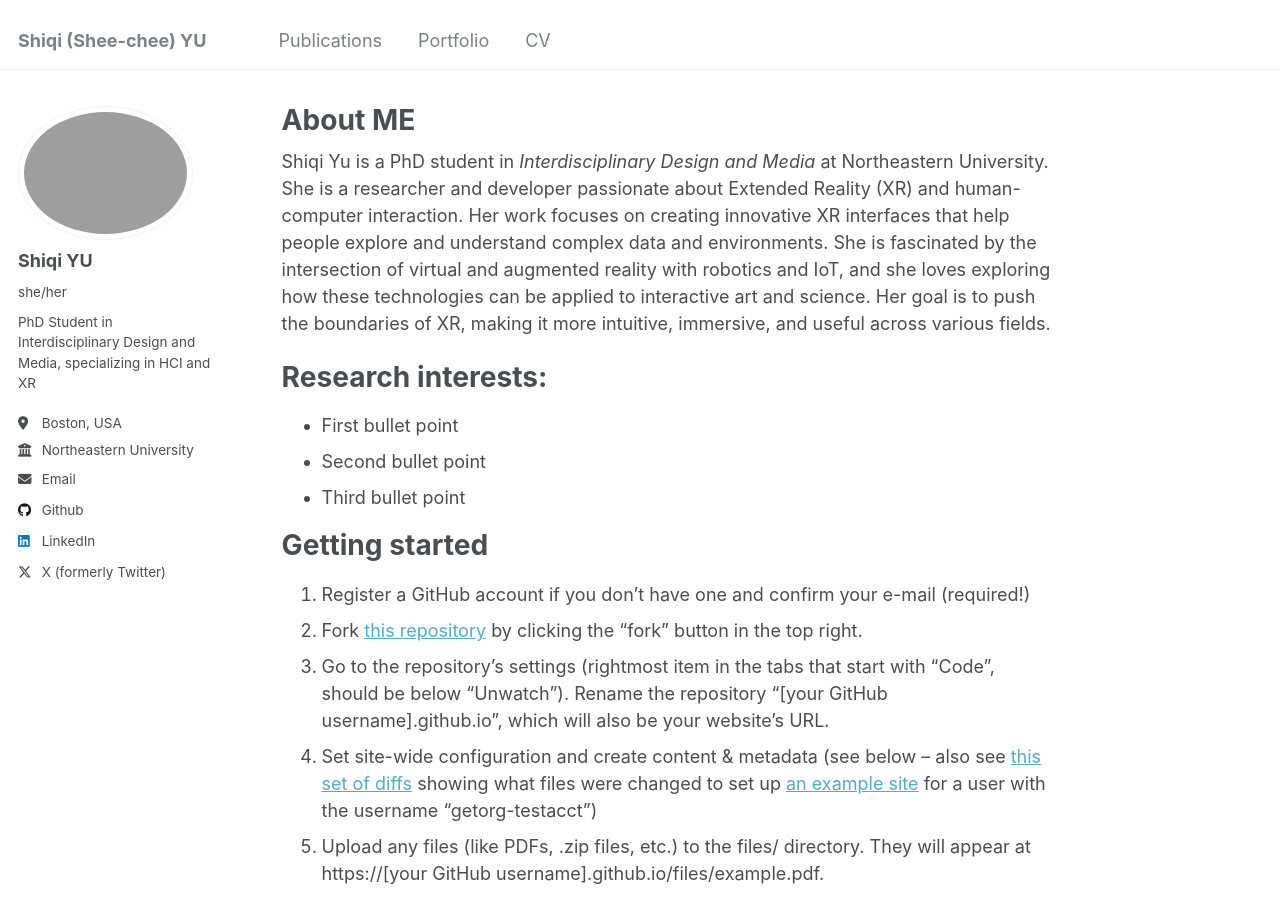
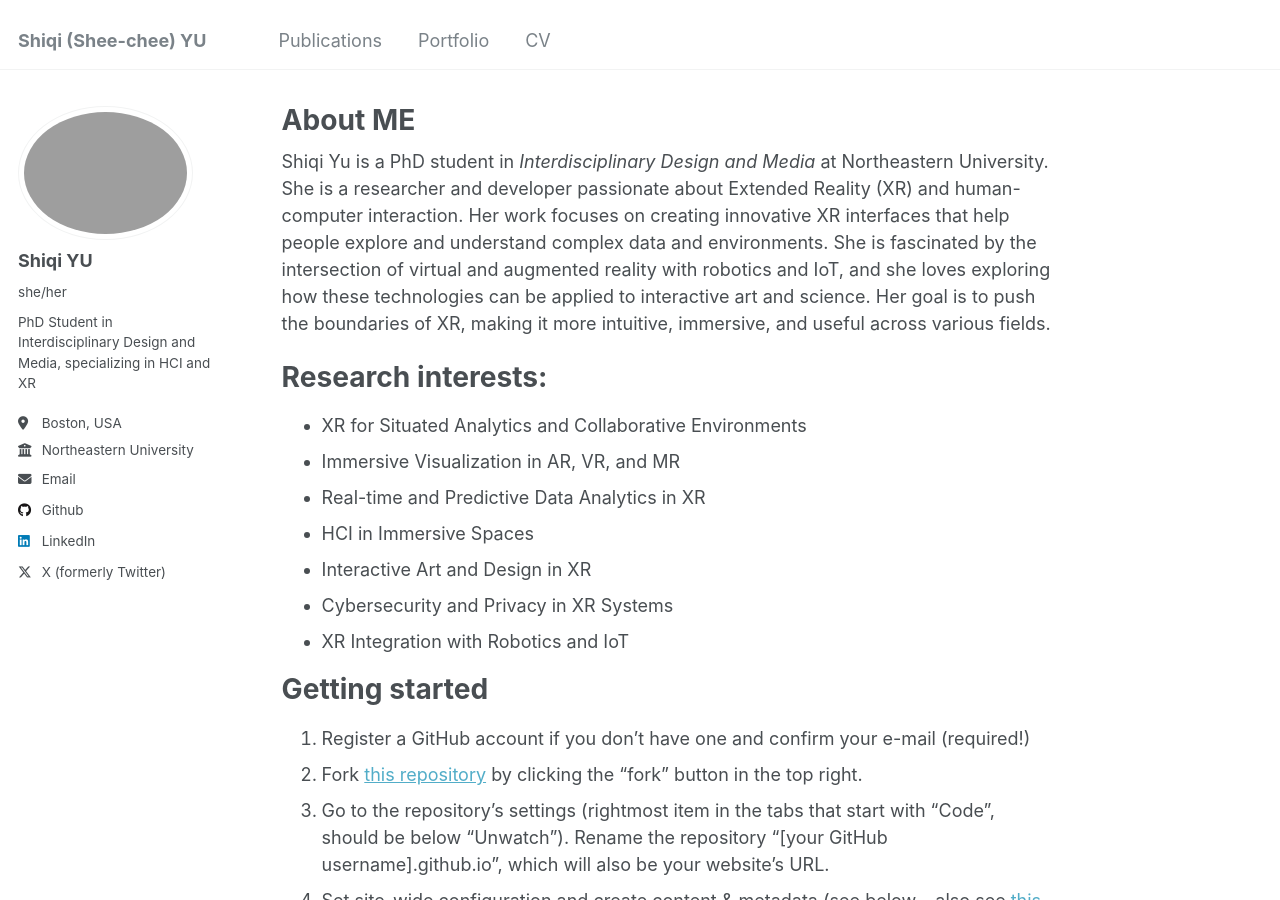
Before and after one commit to shiqi-yu/shiqi-yu.github.io, a Jekyll site: the page built from _pages/about.md, in a window 1280 px wide and 900 px high. Built offline with Jekyll 4.4.1, drawn with Linux system fonts in a browser that asks for light colours.

Commit message:
Research interests update

```diff
--- a/_pages/about.md
+++ b/_pages/about.md
@@ -11,9 +11,13 @@ Shiqi Yu is a PhD student in <em>Interdisciplinary Design and Media</em> at Nort
 Research interests:
 ======
 <ul>
-  <li>First bullet point</li>
-  <li>Second bullet point</li>
-  <li>Third bullet point</li>
+  <li>XR for Situated Analytics and Collaborative Environments</li>
+  <li>Immersive Visualization in AR, VR, and MR</li>
+  <li>Real-time and Predictive Data Analytics in XR</li>
+  <li>HCI in Immersive Spaces</li>
+  <li>Interactive Art and Design in XR</li>
+  <li>Cybersecurity and Privacy in XR Systems</li>
+  <li>XR Integration with Robotics and IoT</li>
 </ul>
 
 Getting started
```
